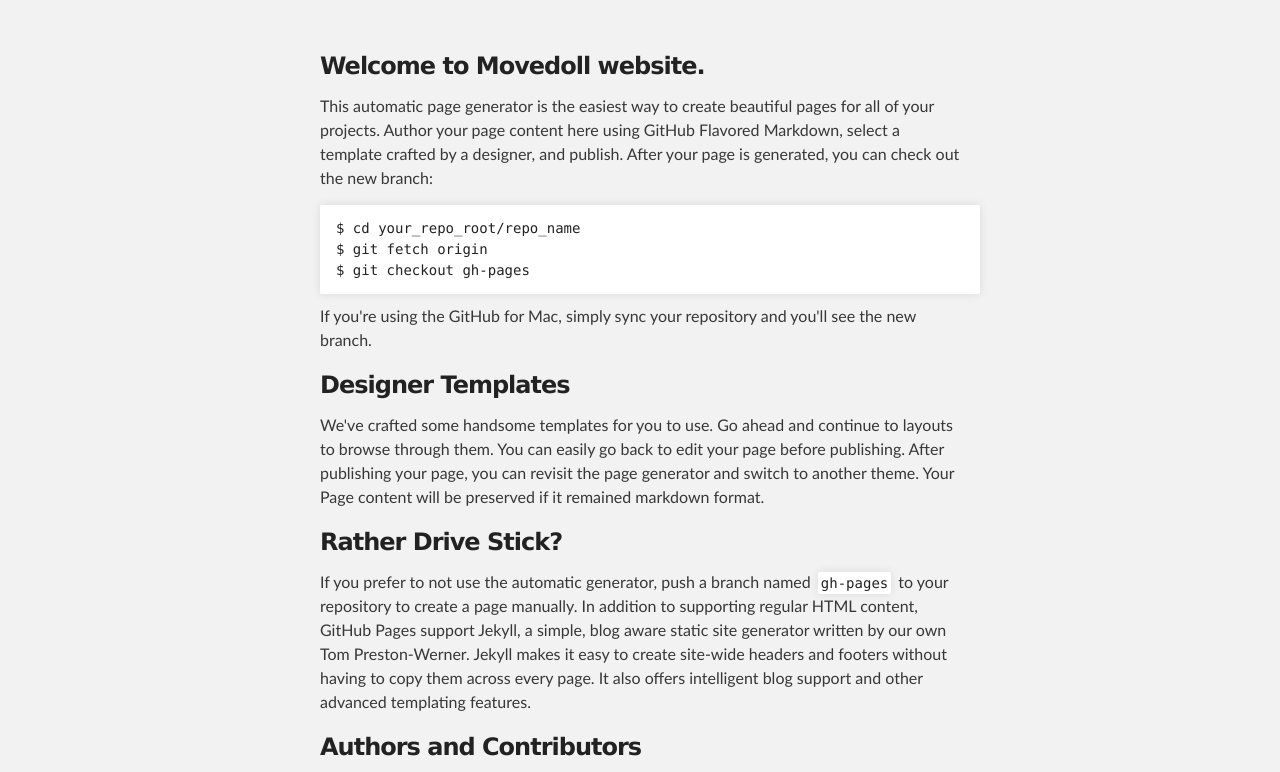
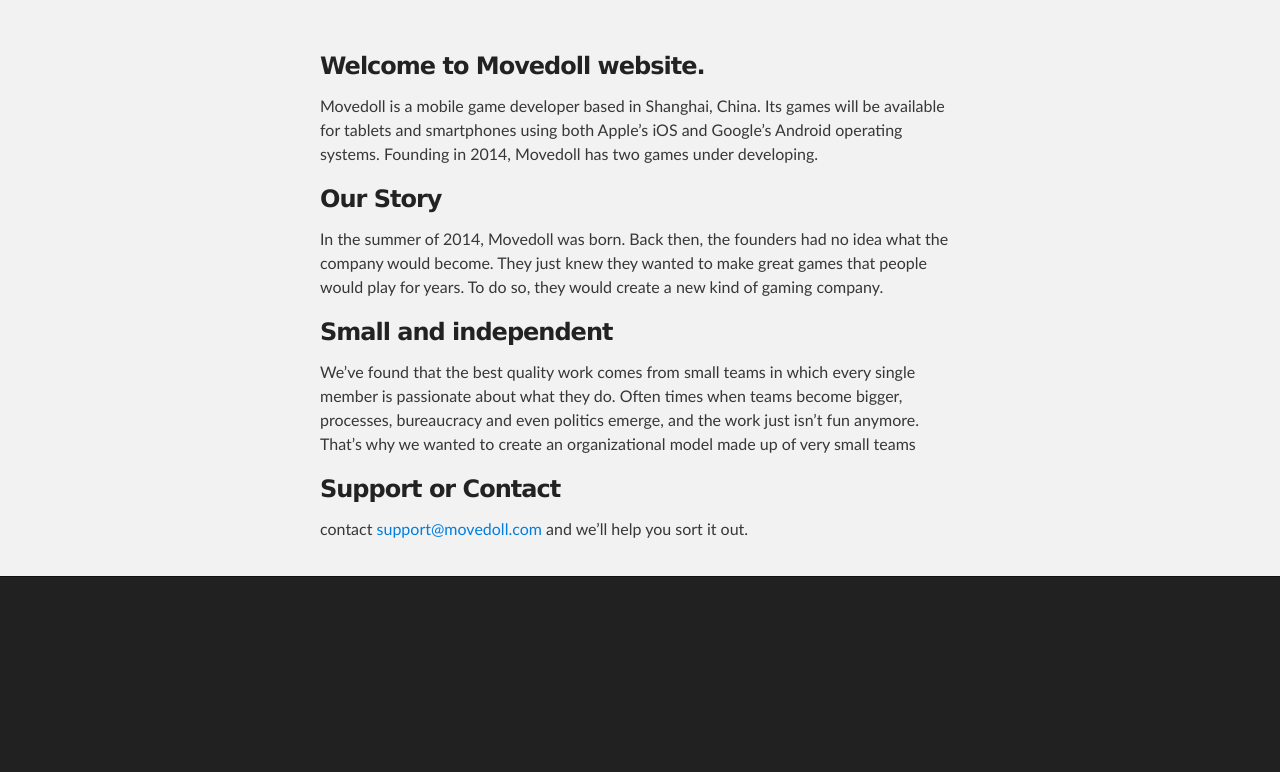
Before and after one commit to movedoll/movedoll.github.io, a plain HTML site: page index.html in a window 1280 px wide. Shown: the part 176-948 px from the top of the page. After the commit the page ends 800 px from the top, so only its background shows below. Drawn offline with Linux system fonts and the light colour scheme.

Commit message:
Update index.html

```diff
--- a/index.html
+++ b/index.html
@@ -30,41 +30,33 @@
         <h3>
 <a id="welcome-to-github-pages" class="anchor" href="#welcome-to-github-pages" aria-hidden="true"><span class="octicon octicon-link"></span></a>Welcome to Movedoll website.</h3>
 
-<p>This automatic page generator is the easiest way to create beautiful pages for all of your projects. Author your page content here using GitHub Flavored Markdown, select a template crafted by a designer, and publish. After your page is generated, you can check out the new branch:</p>
+<p>Movedoll is a mobile game developer based in Shanghai, China. Its games will be available for tablets and smartphones using both Apple’s iOS and Google’s Android operating systems. Founding in 2014, Movedoll has two games under developing.</p>
 
-<pre><code>$ cd your_repo_root/repo_name
-$ git fetch origin
-$ git checkout gh-pages
-</code></pre>
 
-<p>If you're using the GitHub for Mac, simply sync your repository and you'll see the new branch.</p>
+
 
 <h3>
-<a id="designer-templates" class="anchor" href="#designer-templates" aria-hidden="true"><span class="octicon octicon-link"></span></a>Designer Templates</h3>
+<a id="designer-templates" class="anchor" href="#designer-templates" aria-hidden="true"><span class="octicon octicon-link"></span></a>Our Story</h3>
 
-<p>We've crafted some handsome templates for you to use. Go ahead and continue to layouts to browse through them. You can easily go back to edit your page before publishing. After publishing your page, you can revisit the page generator and switch to another theme. Your Page content will be preserved if it remained markdown format.</p>
+<p>In the summer of 2014, Movedoll was born. Back then, the founders had no idea what the company would become. They just knew they wanted to make great games that people would play for years. To do so, they would create a new kind of gaming company.</p>
 
 <h3>
-<a id="rather-drive-stick" class="anchor" href="#rather-drive-stick" aria-hidden="true"><span class="octicon octicon-link"></span></a>Rather Drive Stick?</h3>
+<a id="rather-drive-stick" class="anchor" href="#rather-drive-stick" aria-hidden="true"><span class="octicon octicon-link"></span></a>Small and independent</h3>
 
-<p>If you prefer to not use the automatic generator, push a branch named <code>gh-pages</code> to your repository to create a page manually. In addition to supporting regular HTML content, GitHub Pages support Jekyll, a simple, blog aware static site generator written by our own Tom Preston-Werner. Jekyll makes it easy to create site-wide headers and footers without having to copy them across every page. It also offers intelligent blog support and other advanced templating features.</p>
+<p>We’ve found that the best quality work comes from small teams in which every single member is passionate about what they do. Often times when teams become bigger, processes, bureaucracy and even politics emerge, and the work just isn’t fun anymore. That’s why we wanted to create an organizational model made up of very small teams</p>
 
-<h3>
-<a id="authors-and-contributors" class="anchor" href="#authors-and-contributors" aria-hidden="true"><span class="octicon octicon-link"></span></a>Authors and Contributors</h3>
-
-<p>You can <a href="https://github.com/blog/821" class="user-mention">@mention</a> a GitHub username to generate a link to their profile. The resulting <code>&lt;a&gt;</code> element will link to the contributor's GitHub Profile. For example: In 2007, Chris Wanstrath (<a href="https://github.com/defunkt" class="user-mention">@defunkt</a>), PJ Hyett (<a href="https://github.com/pjhyett" class="user-mention">@pjhyett</a>), and Tom Preston-Werner (<a href="https://github.com/mojombo" class="user-mention">@mojombo</a>) founded GitHub.</p>
 
 <h3>
 <a id="support-or-contact" class="anchor" href="#support-or-contact" aria-hidden="true"><span class="octicon octicon-link"></span></a>Support or Contact</h3>
 
-<p>Having trouble with Pages? Check out the documentation at <a href="https://help.github.com/pages">https://help.github.com/pages</a> or contact <a href="mailto:support@github.com">support@github.com</a> and we’ll help you sort it out.</p>
+<p>contact <a href="mailto:support@movedoll.com">support@movedoll.com</a> and we’ll help you sort it out.</p>
       </section>
     </div>
 
     <!-- FOOTER  -->
     <div id="footer_wrap" class="outer">
       <footer class="inner">
-        <p>Published with <a href="http://pages.github.com">GitHub Pages</a></p>
+        <!--<p>Published with <a href="http://pages.github.com">GitHub Pages</a></p>-->
       </footer>
     </div>
 
```
